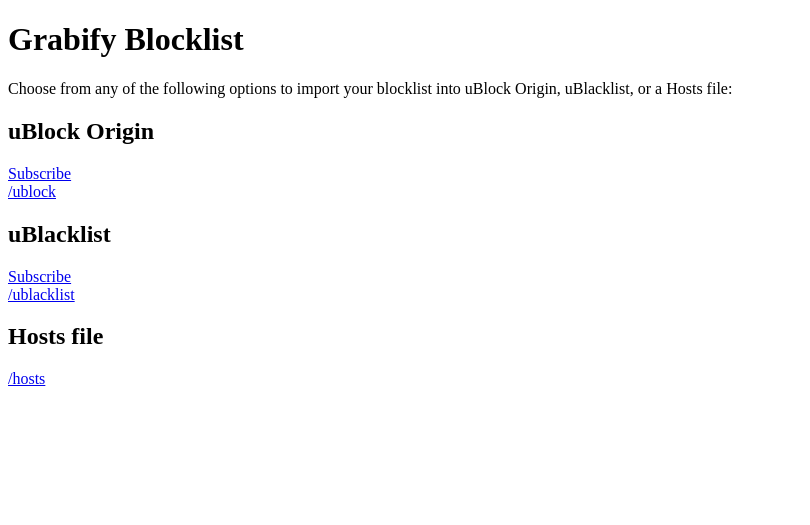
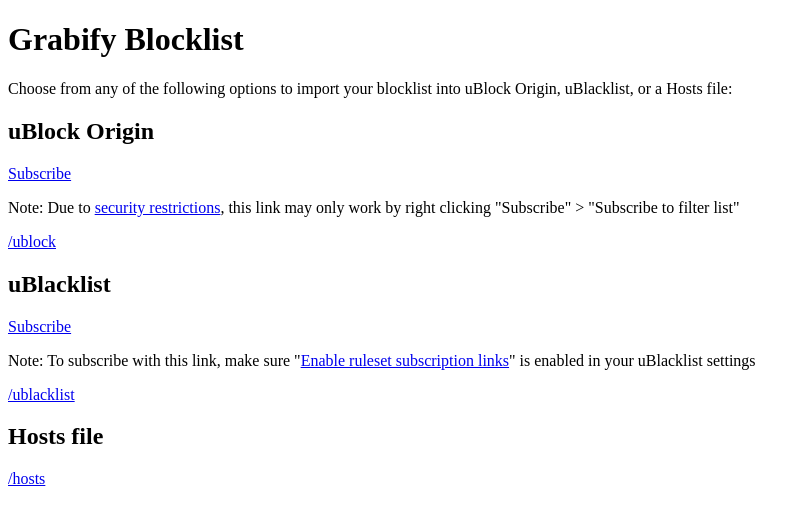
Before and after one commit to JonasLong/DeGrabify, a Python web app: template server/templates/homepage.html in a window 1280 px wide. Shown: the top 525 px of the page, without its empty margins (0-810 px from the left). Run offline with Jinja, Linux system fonts and the light colour scheme; the template is opened without the code that fills it, so the values that code supplies are empty.

Commit message:
Fix(server): Update subscription info

```diff
--- a/server/server.py
+++ b/server/server.py
@@ -75,6 +75,7 @@ Expires: 1 day
 Description: Dynamically updated list of in-use Grabify domains, to block IP grabbers
 Last modified: {utime}
 Accessed at: {access_time}
+Homepage: https://github.com/JonasLong/DeGrabify
 
 Enjoy!
 """
--- a/server/templates/homepage.html
+++ b/server/templates/homepage.html
@@ -5,22 +5,42 @@
     <h1>Grabify Blocklist</h1>
     <p> Choose from any of the following options to import your blocklist into uBlock Origin, uBlacklist, or a Hosts file:</p>
 
+
     <h2>uBlock Origin</h2>
 
     <div>
         <a class="sub" href="https://subscribe.adblockplus.org/?location={{ base_domain }}/ublock&title=Grabify%20Blocklist">Subscribe</a>
+        <span class="note">
+            <p class="note">Note: Due to
+                <a class="inline" href="https://github.com/gorhill/uBlock/wiki/Dashboard:-Filter-lists#adding-via-approved-external-websites">
+                security restrictions</a>,
+                this link may only work by right clicking "Subscribe" > "Subscribe to filter list"
+            </p>
+        </span>
     </div>
+
     <div>
         <a class="local" href="{{ base_domain }}/ublock">{{ base_domain }}/ublock</a>
     </div>
 
+
     <h2>uBlacklist</h2>
+
     <div>
-        <a class="sub" href="https://iorate.github.io/ublacklist/subscribe?name=Grabify+Blocklist&url=https://{{ base_domain }}/ublacklist">Subscribe</a>
+        <a class="sub" href="https://ublacklist.github.io/rulesets/subscribe?name=Grabify+Blocklist&url={{ base_domain }}/ublacklist">Subscribe</a>
+        <span class="note">
+            <p class="note">Note: To subscribe with this link, make sure
+                "<a class="inline" href="https://ublacklist.github.io/docs/advanced-features#subscription-links">Enable ruleset subscription links</a>"
+                is enabled in your uBlacklist settings
+            </p>
+        </span>
     </div>
+
+
     <div>
         <a class="local" href="{{ base_domain }}/ublacklist">{{ base_domain }}/ublacklist</a>
     </div>
+
 
     <h2>Hosts file</h2>
     <div>
```
Also changed, not shown: server/static/style.css (+20 -1 lines), README.md.
